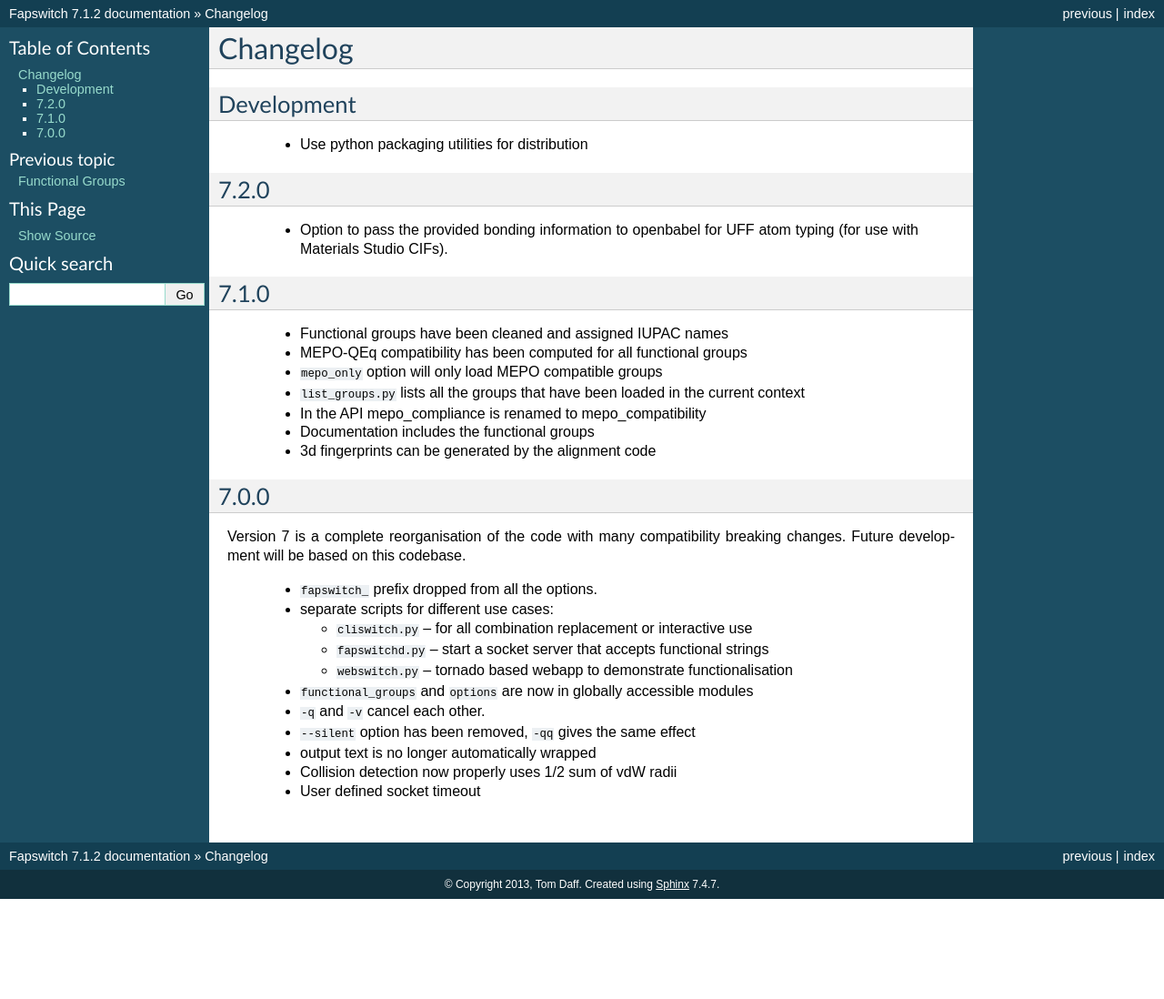
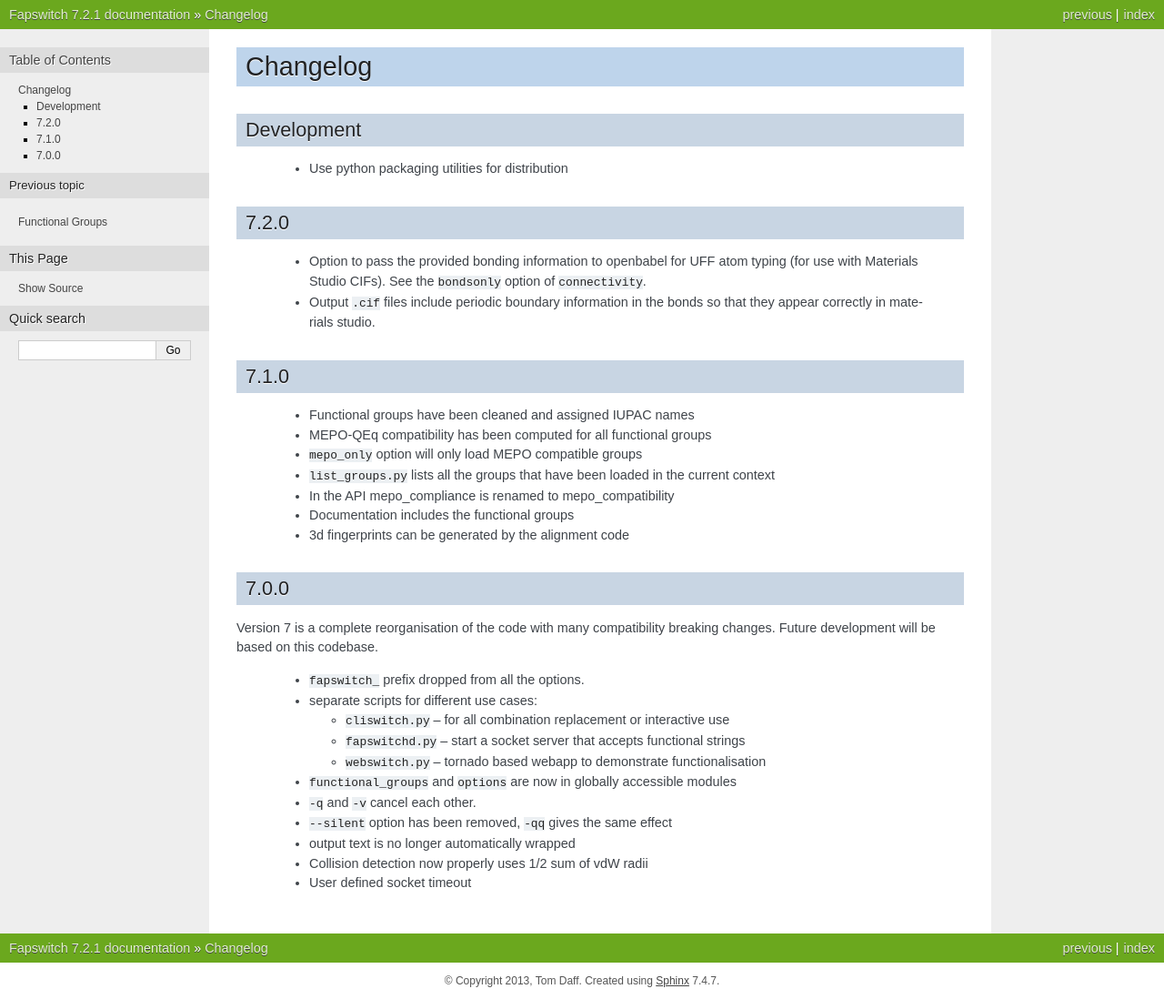
Before and after one commit to tdaff/fapswitch, a Sphinx documentation site: the page built from doc/changes.rst, in a window 1280 px wide. Shown: the whole page at 91% size. Built offline with Sphinx 7.4.7, drawn with Linux system fonts in a browser that asks for light colours; before the commit the page ends 988 px from its top, so only the background shows below that.

```diff
--- a/doc/changes.rst
+++ b/doc/changes.rst
@@ -11,7 +11,10 @@ Development
 -----
 
   * Option to pass the provided bonding information to openbabel for
-    UFF atom typing (for use with Materials Studio CIFs).
+    UFF atom typing (for use with Materials Studio CIFs). See the ``bondsonly``
+    option of ``connectivity``.
+  * Output ``.cif`` files include periodic boundary information in the bonds
+    so that they appear correctly in materials studio.
 
 
 7.1.0
--- a/doc/conf.py
+++ b/doc/conf.py
@@ -49,9 +49,9 @@ copyright = '2013, Tom Daff'
 # built documents.
 #
 # The short X.Y version.
-version = '7.1'
+version = '7.2'
 # The full version, including alpha/beta/rc tags.
-release = '7.1.2'
+release = '7.2.1'
 
 # The language for content autogenerated by Sphinx. Refer to documentation
 # for a list of supported languages.
@@ -92,7 +92,7 @@ pygments_style = 'sphinx'
 
 # The theme to use for HTML and HTML Help pages.  See the documentation for
 # a list of builtin themes.
-html_theme = 'default'
+html_theme = 'nature'
 
 # Theme options are theme-specific and customize the look and feel of a theme
 # further.  For a list of options available for each theme, see the
```
